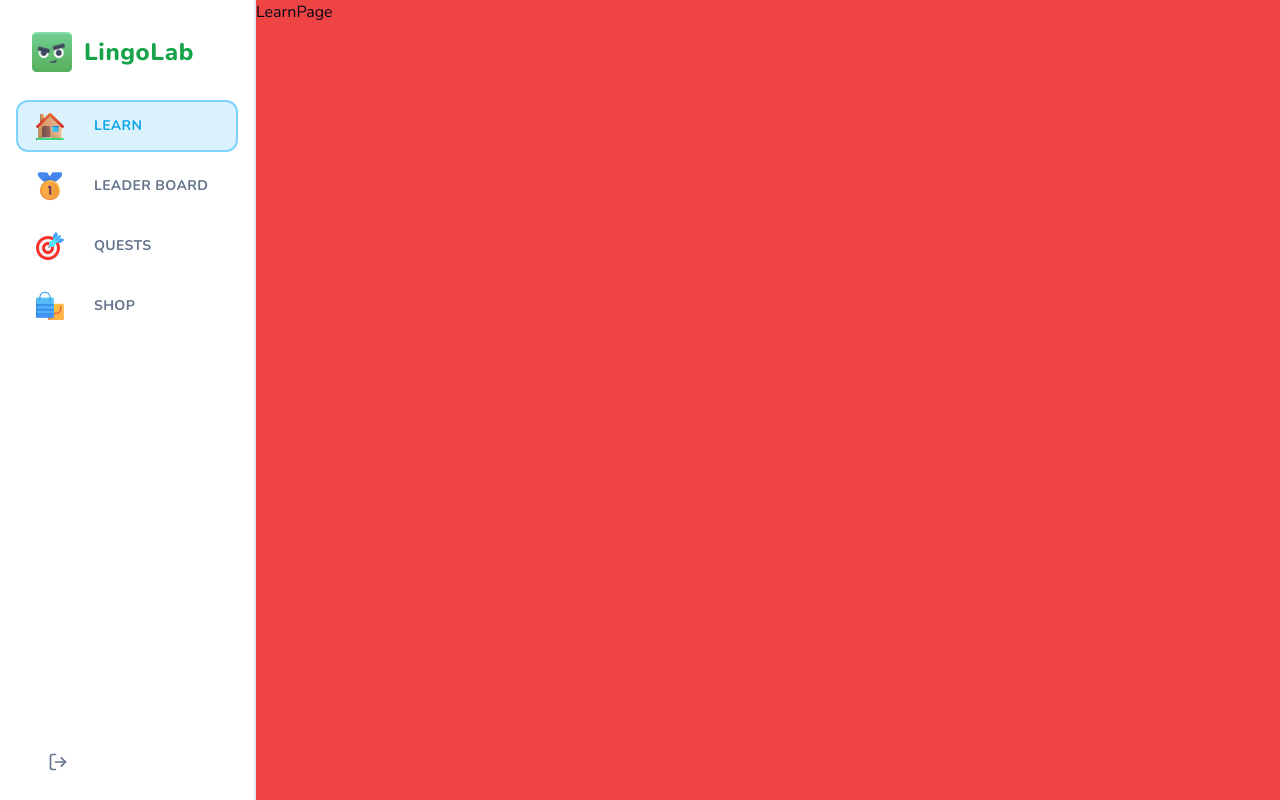
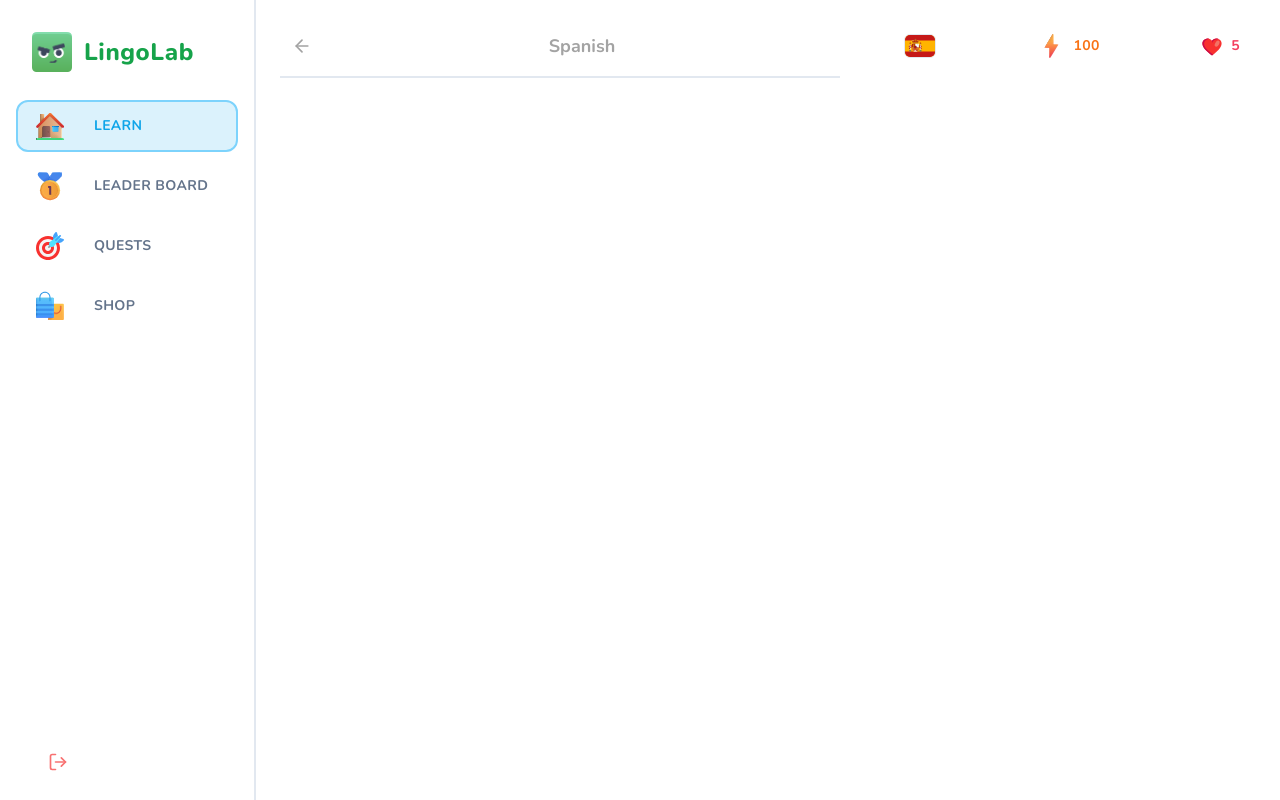
Before and after one commit to dipaloke/lingo_lab, a Next.js app: page /learn in a window 1280 px wide. Built offline with nearby package versions, Linux system fonts and the light colour scheme.

Commit message:
LearnPageWrapper: Created 2 wrapper(stickywrapper,feedWrapper) stays side by side in learn page, FeedWrapper contains course title and a back button , stickywrapper contains UserProgress component whichj contains a flag of language, poins and hearts.

```diff
--- a/app/(main)/layout.tsx
+++ b/app/(main)/layout.tsx
@@ -12,7 +12,7 @@
       {/* keeping space for side bar in lg */}
       <Sidebar className="hidden lg:flex" />
       <main className="lg:pl-[256px] h-full pt-[50px] lg:pt-0">
-        <div className="bg-red-500 h-full">{children}</div>
+        <div className="max-w-[1056px] mx-auto pt-6 h-full">{children}</div>
       </main>
     </>
   );
--- /dev/null
+++ b/app/(main)/learn/header.tsx
@@ -0,0 +1,22 @@
+import { Button } from "@/components/ui/button";
+import { ArrowLeft } from "lucide-react";
+import Link from "next/link";
+
+type HeaderProps = {
+  title: string;
+};
+export const Header = ({ title }: HeaderProps) => {
+  return (
+    // large screen may contain other floating obj  thats why we make sure header stays top with z index
+    <div className="sticky top-0 bg-white pb-3 lg:pt-[28px] lg:mt-[-28px] flex items-center justify-between border-b-2 mb-5 text-neutral-400 lg:z-50">
+      <Link href="/courses">
+        <Button variant="ghost" size="sm">
+          <ArrowLeft className="h-5 w-5 stroke-2 text-neutral-400" />
+        </Button>
+      </Link>
+      <h1 className="font-bold text-lg">{title}</h1>
+      {/* this div keeps the title in the middle because of justify between */}
+      <div />
+    </div>
+  );
+};
--- a/app/(main)/learn/page.tsx
+++ b/app/(main)/learn/page.tsx
@@ -1,7 +1,25 @@
+import { FeedWrapper } from "@/components/feed-wrapper";
+import { StickyWrapper } from "@/components/sticky-wrapper";
 import React from "react";
+import { Header } from "./header";
+import { UserProgress } from "@/components/user-progress";
 
 const LearnPage = () => {
-  return <div>LearnPage</div>;
+  return (
+    <div className="flex flex-row-reverse gap-[48px] px-6">
+      <StickyWrapper>
+        <UserProgress
+          activeCourse={{ title: "Spanish", imageSrc: "/es.svg" }}
+          hearts={5}
+          points={100}
+          hasActiveSubscription={false}
+        />
+      </StickyWrapper>
+      <FeedWrapper>
+        <Header title="Spanish" />
+      </FeedWrapper>
+    </div>
+  );
 };
 
 export default LearnPage;
--- /dev/null
+++ b/components/feed-wrapper.tsx
@@ -0,0 +1,8 @@
+import React from "react";
+type Props = {
+  children: React.ReactNode;
+};
+
+export const FeedWrapper = ({ children }: Props) => {
+  return <div className="flex-1 relative top-0 pb-10">{children}</div>;
+};
--- a/components/sidebar.tsx
+++ b/components/sidebar.tsx
@@ -62,11 +62,11 @@
                 <Tooltip>
                   <TooltipTrigger>
                     <Button variant="ghost">
-                      <LogOut className="h-5 w-5 text-muted-foreground" />
+                      <LogOut className="h-5 w-5 text-muted-foreground stroke-red-400" />
                     </Button>
                   </TooltipTrigger>
-                  <TooltipContent className="bg-destructive/5">
-                    <p>Log Out</p>
+                  <TooltipContent className="bg-destructive/10">
+                    <p className="text-muted-foreground">Log Out</p>
                   </TooltipContent>
                 </Tooltip>
               </TooltipProvider>
--- /dev/null
+++ b/components/sticky-wrapper.tsx
@@ -0,0 +1,14 @@
+type Props = {
+  children: React.ReactNode;
+};
+
+export const StickyWrapper = ({ children }: Props) => {
+  return (
+    <div className="hidden lg:block w-[368px] sticky self-end bottom-6">
+      {/* keeping space for header */}
+      <div className="min-h-[calc(100vh-48px)] sticky top-6 flex flex-col gap-y-4">
+        {children}
+      </div>
+    </div>
+  );
+};
--- /dev/null
+++ b/components/user-progress.tsx
@@ -0,0 +1,64 @@
+import Link from "next/link";
+import React from "react";
+import { Button } from "./ui/button";
+import Image from "next/image";
+import { InfinityIcon } from "lucide-react";
+type Props = {
+  activeCourse: { imageSrc: string; title: string }; //TODO: Replace with DB types
+  hearts: number;
+  points: number;
+  hasActiveSubscription: boolean;
+};
+
+export const UserProgress = ({
+  activeCourse,
+  hasActiveSubscription,
+  hearts,
+  points,
+}: Props) => {
+  return (
+    <div className="flex items-center justify-between gap-x-2 w-full">
+      <Link href="/courses">
+        <Button variant="ghost">
+          <Image
+            src={activeCourse.imageSrc}
+            alt={activeCourse.title}
+            className="rounded-md border"
+            width={32}
+            height={32}
+          />
+        </Button>
+      </Link>
+      {/* points */}
+      <Link href="/shop">
+        <Button variant="ghost" className="text-orange-500">
+          <Image
+            src="/points.svg"
+            alt="Points"
+            height={28}
+            width={28}
+            className="mr-2"
+          />
+          {points}
+        </Button>
+      </Link>
+      {/* Hearts */}
+      <Link href="/shop">
+        <Button variant="ghost" className="text-rose-500">
+          <Image
+            src="/heart.svg"
+            alt="Hearts"
+            height={22}
+            width={22}
+            className="mr-2"
+          />
+          {hasActiveSubscription ? (
+            <InfinityIcon className="h-4 w-4 stroke-[3] stroke-green-500" />
+          ) : (
+            hearts
+          )}
+        </Button>
+      </Link>
+    </div>
+  );
+};
```
Also changed, not shown: public/heart.svg (added), public/points.svg (added).
